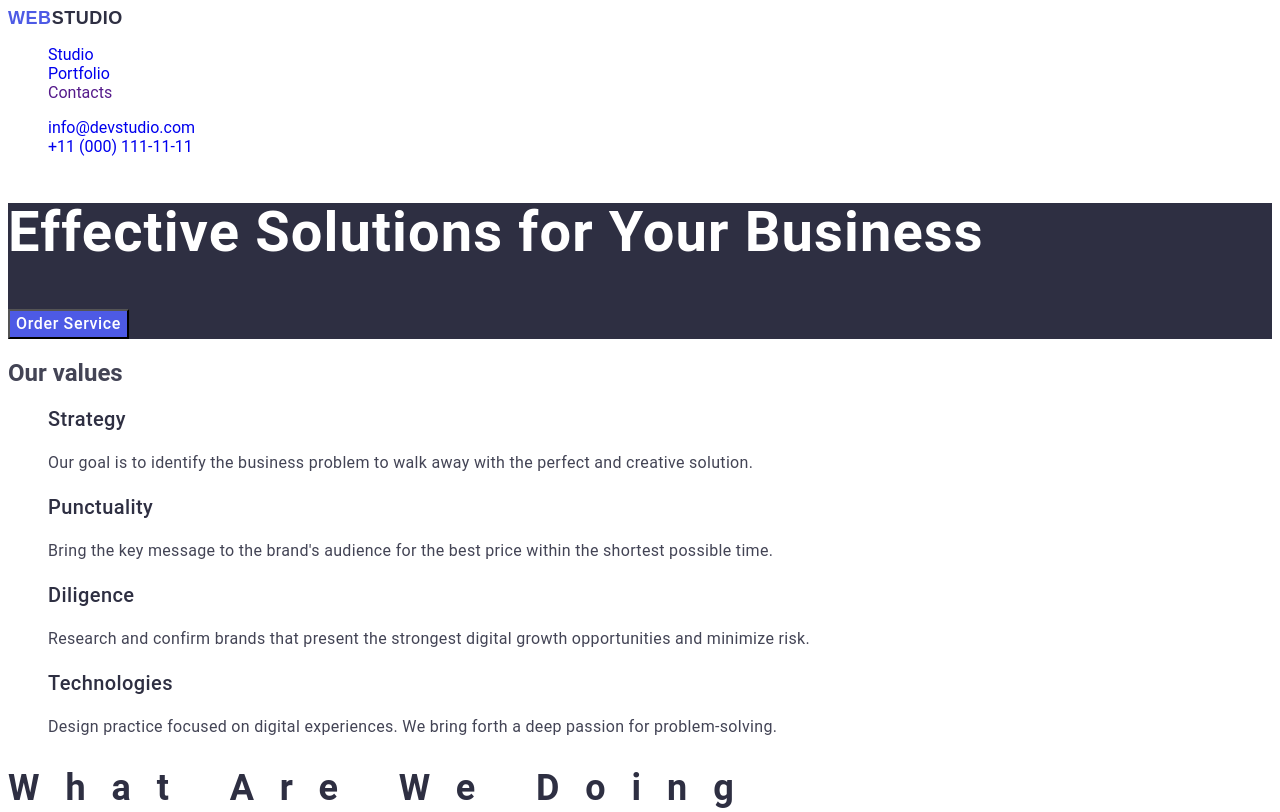
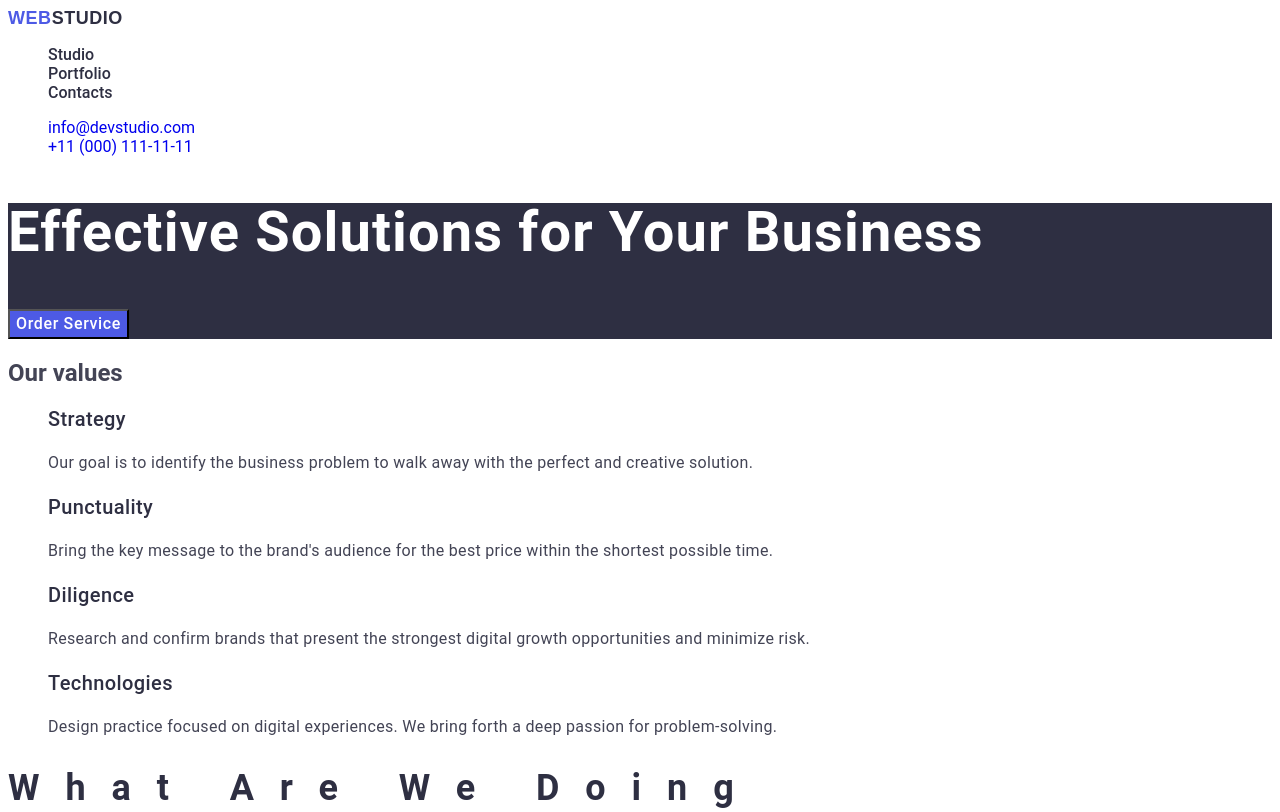
Before and after one commit to MichalPison/goit-markup-hw-04, a plain HTML site: page index.html in a window 1280 px wide. Shown: the top 812 px of the page. Drawn offline with Linux system fonts and the light colour scheme; a web font is replaced by a local one.

Commit message:
first index html

```diff
--- a/css/styles.css
+++ b/css/styles.css
@@ -58,7 +58,7 @@ body {
     text-decoration: none;
 }
 
-.navi-link {
+.navi-links .link {
     font-weight: 500;
     font-size: 16px;
     letter-spacing: 0.02px;
```
